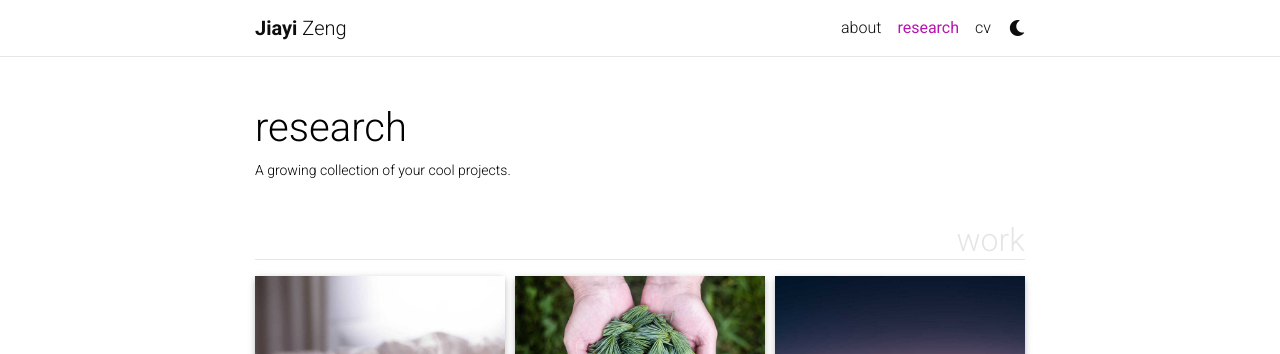
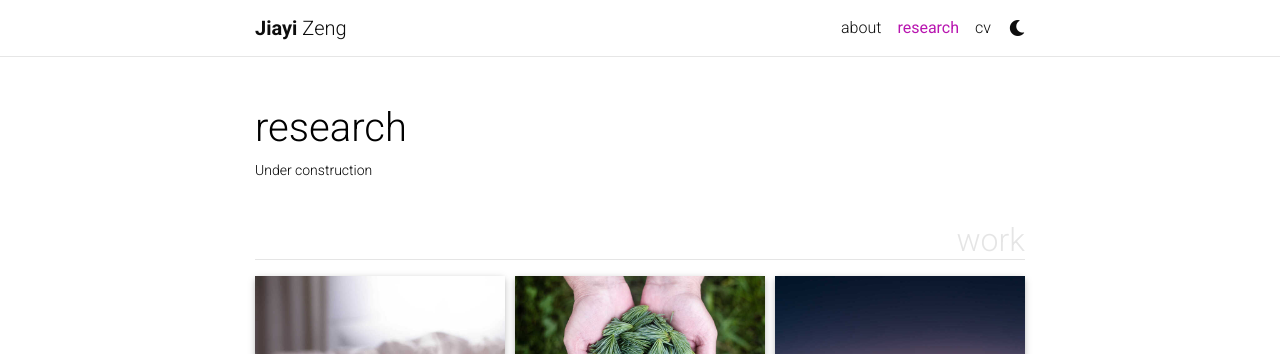
Before and after one commit to ovulaovum/ovulaovum.github.io, a Jekyll site: the page built from _pages/projects.md, in a window 1280 px wide and 1126 px high. Shown: the top 354 px of the window. Built offline with Jekyll 4.4.1, drawn with Linux system fonts in a browser that asks for light colours; full-size pictures stand in for the smaller copies a plugin makes; comment, search, counter and statistics services are not loaded; a style sheet for code colours, icons or effects is not loaded.

```diff
--- a/_config.yml
+++ b/_config.yml
@@ -110,25 +110,25 @@
 # Blog
 # -----------------------------------------------------------------------------
 
-# blog_name: al-folio # blog_name will be displayed in your blog page
-# blog_nav_title: blog # your blog must have a title for it to be displayed in the nav bar
-# blog_description: a simple whitespace theme for academics
-# permalink: /blog/:year/:title/
+blog_name: # blog_name will be displayed in your blog page
+blog_nav_title: # your blog must have a title for it to be displayed in the nav bar
+blog_description: a simple whitespace theme for academics
+permalink: /blog/:year/:title/
 
-# # Pagination
-# pagination:
-#   enabled: true
+# Pagination
+pagination:
+  enabled: true
 
-# # Comments
-# disqus_shortname: al-folio # put your disqus shortname
-# # https://help.disqus.com/en/articles/1717111-what-s-a-shortname
+# Comments
+disqus_shortname: al-folio # put your disqus shortname
+# https://help.disqus.com/en/articles/1717111-what-s-a-shortname
 
-# # External sources.
-# # If you have blog posts published on medium.com or other exteranl sources,
-# # you can display them in your blog by adding a link to the RSS feed.
-# external_sources:
-#   - name: medium.com
-#     rss_url: https://medium.com/@al-folio/feed
+# External sources.
+# If you have blog posts published on medium.com or other exteranl sources,
+# you can display them in your blog by adding a link to the RSS feed.
+external_sources:
+  - name: medium.com
+    rss_url: https://medium.com/@al-folio/feed
 
 # -----------------------------------------------------------------------------
 # Collections
--- a/_pages/projects.md
+++ b/_pages/projects.md
@@ -2,7 +2,7 @@
 layout: page
 title: research
 permalink: /projects/
-description: A growing collection of your cool projects.
+description: Under construction
 nav: true
 nav_order: 2
 display_categories: [work, fun]
```
